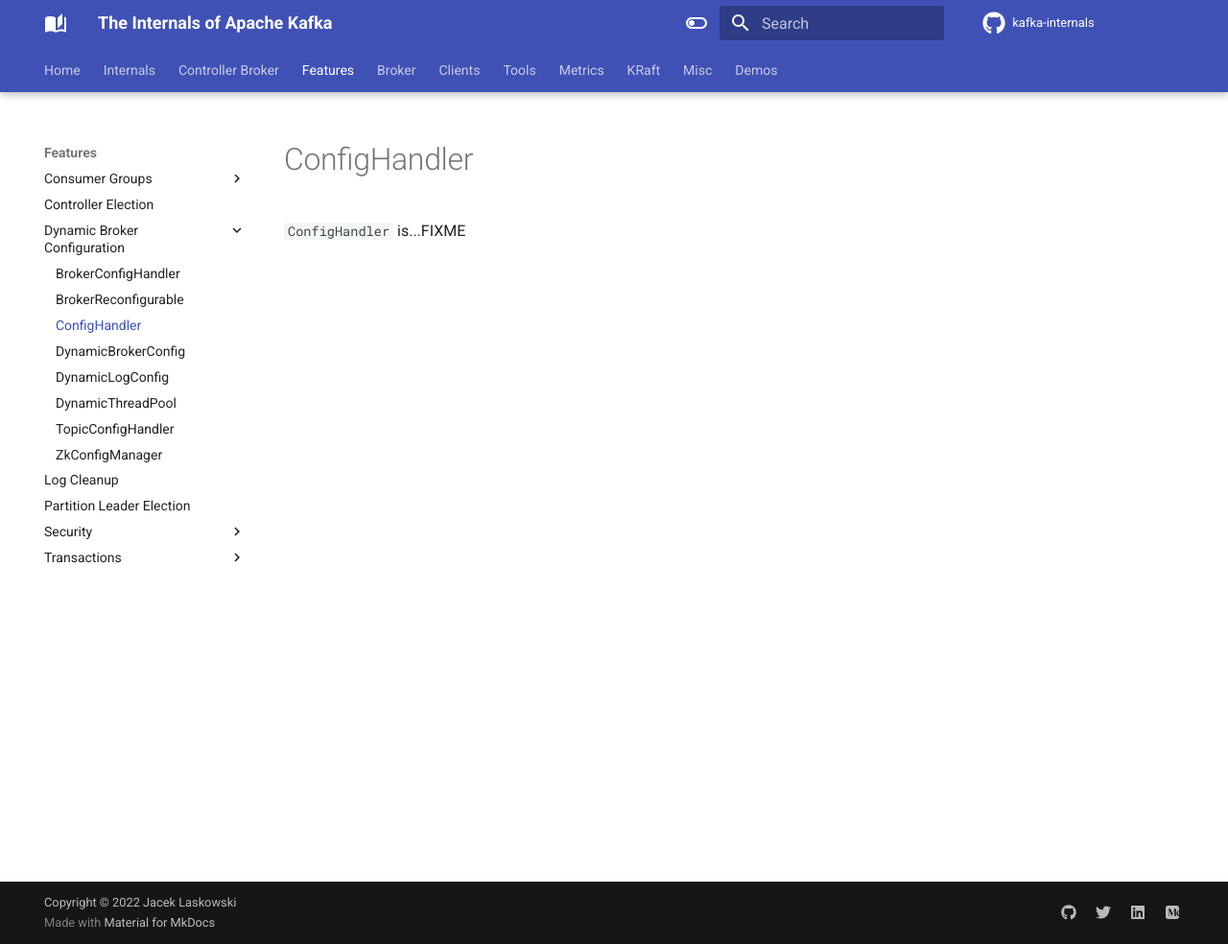
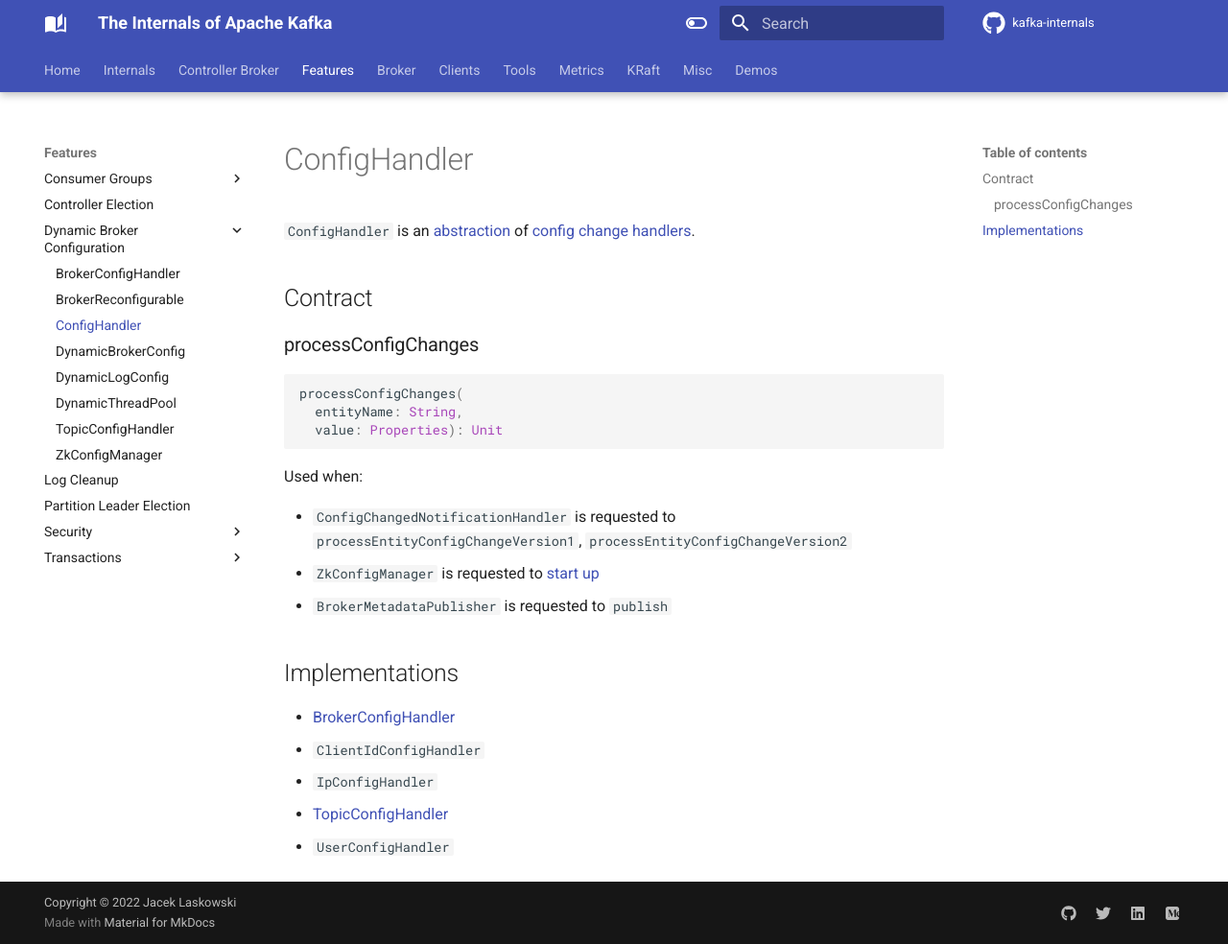
Before and after one commit to japila-books/kafka-internals, an MkDocs documentation site: the page built from docs/dynamic-broker-configuration/ConfigHandler.md, in a window 1280 px wide and 984 px high. Shown: the whole window at 96% size. Built offline with MkDocs 1.6.1 and Material for MkDocs 9.7.7, drawn with Linux system fonts in a browser that asks for light colours; comment, search, counter and statistics services are not loaded.

Commit message:
ConfigHandler

````diff
--- a/docs/dynamic-broker-configuration/ConfigHandler.md
+++ b/docs/dynamic-broker-configuration/ConfigHandler.md
@@ -1,3 +1,27 @@
 # ConfigHandler
 
-`ConfigHandler` is...FIXME
+`ConfigHandler` is an [abstraction](#contract) of [config change handlers](#implementations).
+
+## Contract
+
+### <span id="processConfigChanges"> processConfigChanges
+
+```scala
+processConfigChanges(
+  entityName: String,
+  value: Properties): Unit
+```
+
+Used when:
+
+* `ConfigChangedNotificationHandler` is requested to `processEntityConfigChangeVersion1`, `processEntityConfigChangeVersion2`
+* `ZkConfigManager` is requested to [start up](ZkConfigManager.md#startup)
+* `BrokerMetadataPublisher` is requested to `publish`
+
+## Implementations
+
+* [BrokerConfigHandler](BrokerConfigHandler.md)
+* `ClientIdConfigHandler`
+* `IpConfigHandler`
+* [TopicConfigHandler](TopicConfigHandler.md)
+* `UserConfigHandler`
--- a/mkdocs.yml
+++ b/mkdocs.yml
@@ -179,7 +179,7 @@ nav:
       - dynamic-broker-configuration/index.md
       - dynamic-broker-configuration/BrokerConfigHandler.md
       - dynamic-broker-configuration/BrokerReconfigurable.md
-      - dynamic-broker-configuration/ConfigHandler.md
+      - ConfigHandler: dynamic-broker-configuration/ConfigHandler.md
       - dynamic-broker-configuration/DynamicBrokerConfig.md
       - DynamicLogConfig: dynamic-broker-configuration/DynamicLogConfig.md
       - dynamic-broker-configuration/DynamicThreadPool.md
````
Also changed, not shown: docs/dynamic-broker-configuration/DynamicBrokerConfig.md (+2 -1 lines).
